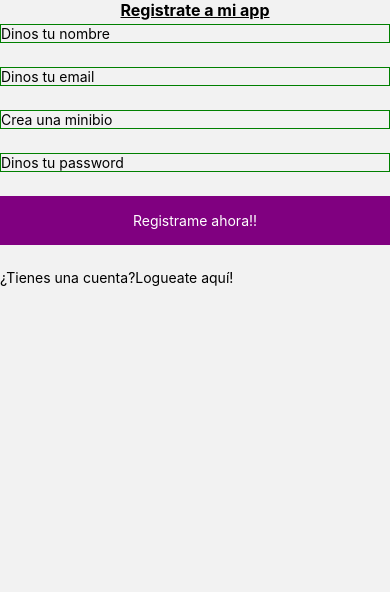
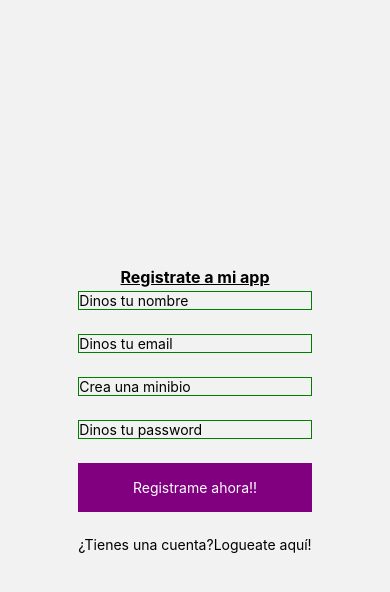
Before and after one commit to agustinc3/reactNative, a React Native app: screen /Home in a window 390 px wide. Shown: the top 592 px of the page. Built offline with nearby package versions, Linux system fonts and the light colour scheme; no server answers.

Commit message:
loader y 4 comentarios

```diff
--- a/src/components/Post.js
+++ b/src/components/Post.js
@@ -1,4 +1,4 @@
-import { Text, View, TouchableOpacity, StyleSheet, Image } from 'react-native'
+import { Text, View, TouchableOpacity, StyleSheet, Image , FlatList } from 'react-native'
 import { FontAwesome } from '@expo/vector-icons';
 
 import React, { Component } from 'react'
@@ -10,16 +10,26 @@ export default class Post extends Component {
         super(props)
         this.state = {
             likes:0,
-            estaMiLike:false
+            estaMiLike:false,
+            dataPost: null
         }
     }
 
     componentDidMount(){
+        console.log(this.props);
         let validacionLike = this.props.data.likes.includes(auth.currentUser.email)
         this.setState({
             estaMiLike: validacionLike
         })
+        db
+        .collection('posts')
+        .doc(this.props.id)
+        .onSnapshot((doc)=>{
+            this.setState({dataPost: doc.data() }
+            )
+        })
     }
+
 
     like(){
         db
@@ -71,10 +81,10 @@ export default class Post extends Component {
                resizeMode='contain'
 
             />
-            <Text>{this.props.data.descripcion}</Text>
+            <Text style={styles.descripcion}>{this.props.data.descripcion}</Text>
             <TouchableOpacity
             onPress={() => this.botonPerfil()}
-            ><Text>{this.props.data.owner}</Text></TouchableOpacity>
+            ><Text style={styles.owner}>{this.props.data.owner}</Text></TouchableOpacity>
 
             {/* <Text style={styles.usuario}>{this.props.data.owner}</Text>
             <Text>{this.props.data.descripcion}</Text> */}
@@ -113,12 +123,32 @@ export default class Post extends Component {
 
 
             <View>
+            <View style={styles.commentContainer}>
                 <TouchableOpacity style={styles.comentarBtn}
                     onPress={()=> this.irAComentar()}
                 >
+                <FontAwesome
+                name='comment-o'
+                color='white'
+                size={20}
+                />
                     <Text style={styles.comentarTxt}>Comentar {this.props.data.comentarios ? '(' + this.props.data.comentarios.length + ')' :  '(0)'}</Text>
-                </TouchableOpacity>
-            </View>
+                </TouchableOpacity></View>
+                </View>
+
+                {this.state.dataPost !== null && this.state.dataPost.comentarios.length !== 0 ?
+                <FlatList style={styles.container}
+                    data={this.state.dataPost.comentarios.sort((a, b)=> b.createdAt - a.createdAt).slice(0,4)}
+                    keyExtractor = {(item)=> item.createdAt.toString()}
+                    renderItem={({item})=> <View>
+                        <View style={styles.ownerContainer}>
+                        <Text style={styles.owner}>{item.owner}</Text>
+                        </View>
+                        <Text>{item.comentario}</Text>
+                    </View> }/>             :
+            <Text>Aún no hay comentarios </Text>
+        }
+
         </View>
         )
     }
@@ -134,10 +164,11 @@ const styles = StyleSheet.create({
     },
     likeContainer:{
         display:'flex',
-        flexDirection:'row',
-        marginTop:10
+        flexDirection:'row-reverse',
     },
     comentarBtn:{
+        display:'flex',
+        flexDirection:'row',
         backgroundColor:'purple',
         textAlign:'right'
     },
@@ -151,5 +182,12 @@ const styles = StyleSheet.create({
     img: {
         width: '100% ',
         height : 200
+    },
+    descripcion:{
+        textAlign:'center'
+    },
+    owner:{
+        fontWeight:'bold'
     }
+
 })
--- a/src/screens/Comments.js
+++ b/src/screens/Comments.js
@@ -19,12 +19,15 @@ export default class Comments extends Component {
             )
         })
     }
+    componentDidUpdate(){
+        console.log(this.state.dataPost);
+    }
   render() {
     return (
       <View>
         <Text style={styles.title}>Comments</Text>
         {
-            this.state.dataPost !== null && this.state.dataPost.comentarios !== undefined ?
+            this.state.dataPost !== null && this.state.dataPost.comentarios.length !== 0 ?
                 <FlatList style={styles.container}
                     data={this.state.dataPost.comentarios.sort((a, b)=> b.createdAt - a.createdAt)}
                     keyExtractor = {(item)=> item.createdAt.toString()}
--- a/src/screens/Login.js
+++ b/src/screens/Login.js
@@ -18,7 +18,7 @@ export default class Login extends Component {
 
   render() {
     return (
-      <View style={styles.container}>
+      <View style={styles.loader}>
         <FormLogin navigation={this.props.navigation} />
         <Text>
           ¿Aún no tienes una cuenta?
@@ -32,8 +32,10 @@ export default class Login extends Component {
 }
 
 const styles = StyleSheet.create({
-    container: {
-
-        justifyContent:'center'
-    }
+  loader:{
+    display:'flex',
+    flex:1,
+    justifyContent:'center',
+    alignItems: 'center'
+  }
 })
--- a/src/screens/Register.js
+++ b/src/screens/Register.js
@@ -1,4 +1,4 @@
-import { Text, View, StyleSheet} from 'react-native'
+import { Text, View, StyleSheet, ActivityIndicator} from 'react-native'
 import React, { Component } from 'react'
 import { auth } from '../firebase/config'
 import FormRegister from '../components/FormRegister'
@@ -6,22 +6,36 @@ import FormRegister from '../components/FormRegister'
 export default class Register extends Component {
   constructor(props){
     super(props)
+    this.state={
+      estaCargando:true
+    }
   }
 
   componentDidMount(){
     auth.onAuthStateChanged(( user )=> {
       if(user !== null){
         this.props.navigation.navigate('TabNavigation')
-      }
+
+      }this.setState({estaCargando:false})
     })
   }
 
 
   render() {
     return (
-      <View>
-        <FormRegister navigation={this.props.navigation} />
+      <View style={styles.loader}>
+        {this.state.estaCargando ?  (<ActivityIndicator size="large" color="blue" />) :
+        <FormRegister navigation={this.props.navigation} />}
       </View>
     )
   }
 }
+
+const styles = StyleSheet.create({
+  loader:{
+    display:'flex',
+    flex:1,
+    justifyContent:'center',
+    alignItems: 'center'
+  }
+})
```
